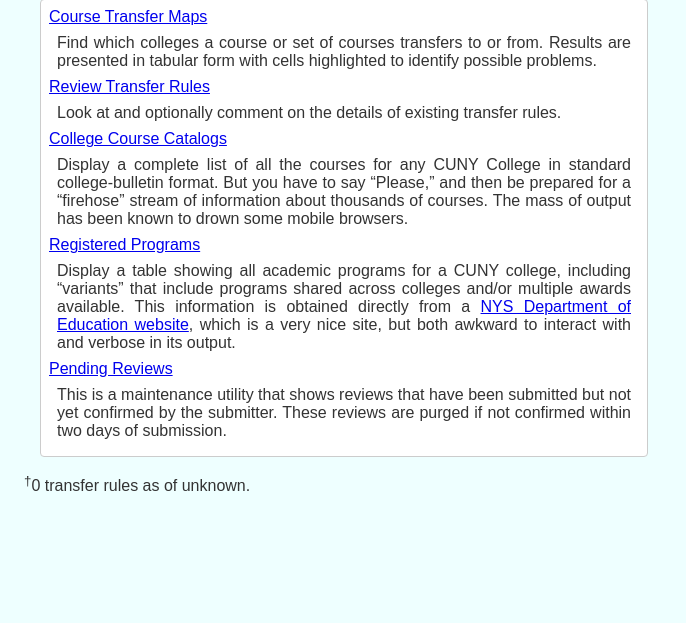
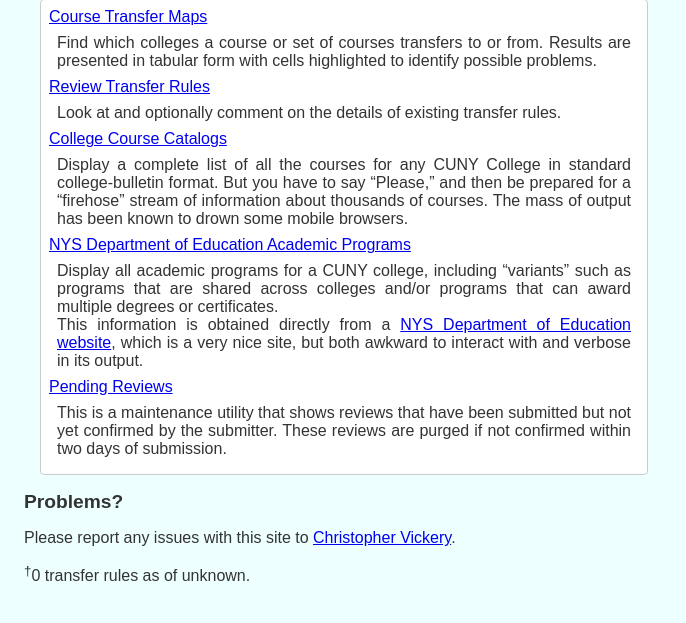
Before and after one commit to cvickery/transfer_app, a Flask app: page / in a window 1280 px wide. Shown: the part 177-800 px from the top of the page, without its empty margins (0-686 px from the left). Run offline with Flask 2, Linux system fonts and the light colour scheme; data that the repository does not hold is empty; some libraries are stand-ins or nearby versions.

Commit message:
Update top-menu.html
Refine wording of registered programs link and text. Add email link for
reporting problems.

```diff
--- a/templates/top-menu.html
+++ b/templates/top-menu.html
@@ -34,13 +34,13 @@
         information about thousands of courses. The mass of output has been known to drown some
         mobile browsers.
       </dd>
-      <dt><a href="/registered_programs">Registered Programs</a></dt>
+      <dt><a href="/registered_programs">NYS Department of Education Academic Programs</a></dt>
       <dd>
-        Display a table showing all academic programs for a CUNY college, including “variants” that
-        include programs shared across colleges and/or multiple awards available. This information
-        is obtained directly from a <a href="http://www.nysed.gov/heds/irpsl1.html">NYS Department
-        of Education website</a>, which is a very nice site, but both awkward to interact with and
-        verbose in its output.
+        Display all academic programs for a CUNY college, including “variants” such as programs that
+        are shared across colleges and/or programs that can award multiple degrees or
+        certificates.<br/>This information is obtained directly from a <a
+        href="http://www.nysed.gov/heds/irpsl1.html">NYS Department of Education website</a>, which
+        is a very nice site, but both awkward to interact with and verbose in its output.
       </dd>
       <dt><a href="/pending">Pending Reviews</a></dt>
       <dd>
@@ -49,6 +49,11 @@
         submission.
       </dd>
     </dl>
+    <h2>Problems?</h2>
+    <p>
+      Please report any issues with this site to <a
+      href="mailto:cvickery@qc.cuny.edu?subject='Transfer App issue'">Christopher Vickery</a>.
+    </p>
     <!-- Messages -->
     {{ result }}
   </body>
```
